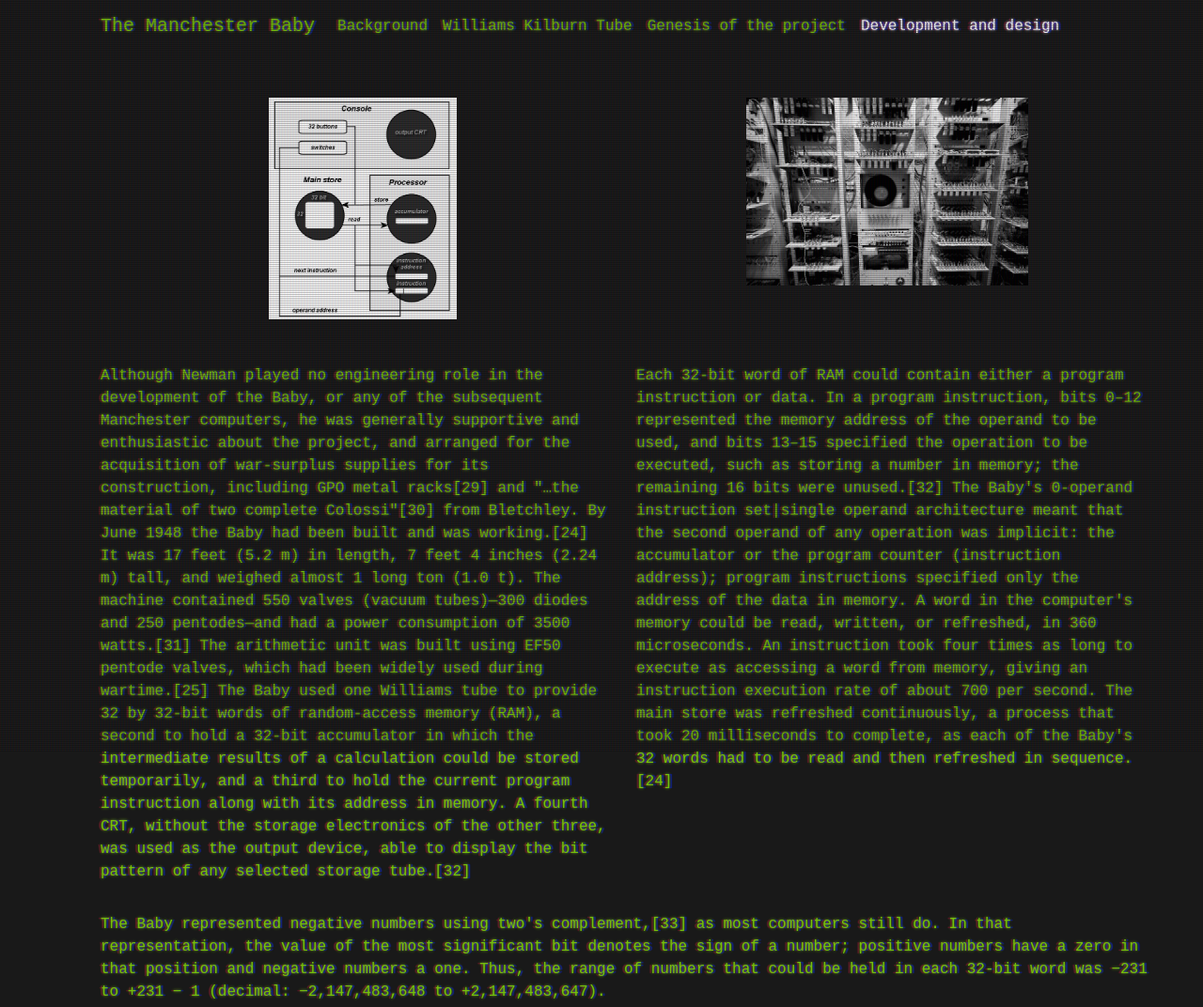
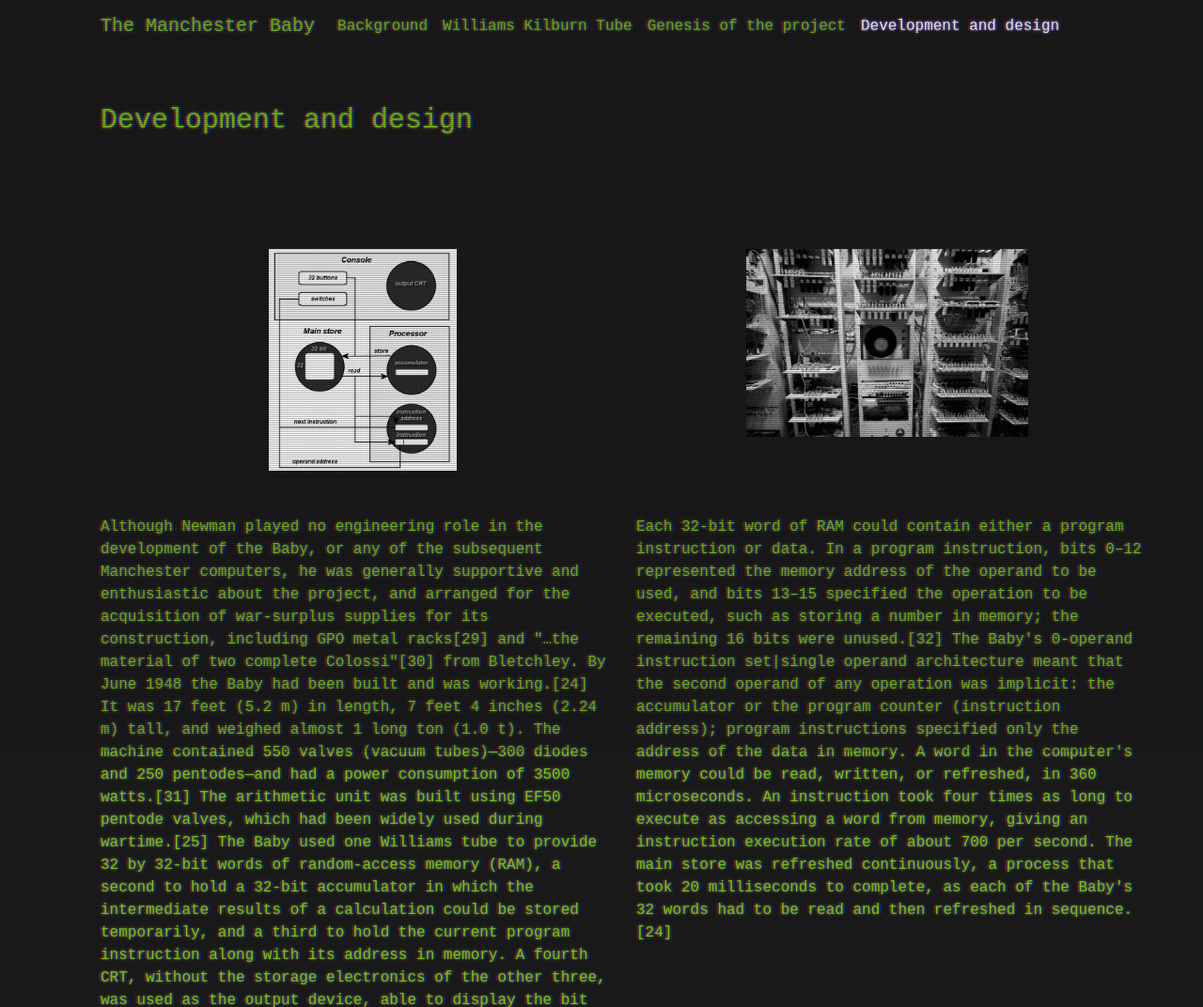
Before and after one commit to AlexBarczak/ManchesterBabyBoys, a plain HTML site: page IndividualPages/DevelopmentAndDesign.html in a window 1280 px wide. Shown: the top 1072 px of the page at 94% size. Drawn offline with nearby package versions, Linux system fonts and the light colour scheme.

Commit message:
Added title to design +dev page

```diff
--- a/IndividualPages/DevelopmentAndDesign.html
+++ b/IndividualPages/DevelopmentAndDesign.html
@@ -39,6 +39,8 @@
 
     <main>
       <div class="container">
+        <p class="heading">Development and design</p>
+
         <div class="container text-center py-5">
           <div class="row">
             <div class="col-6">
```
